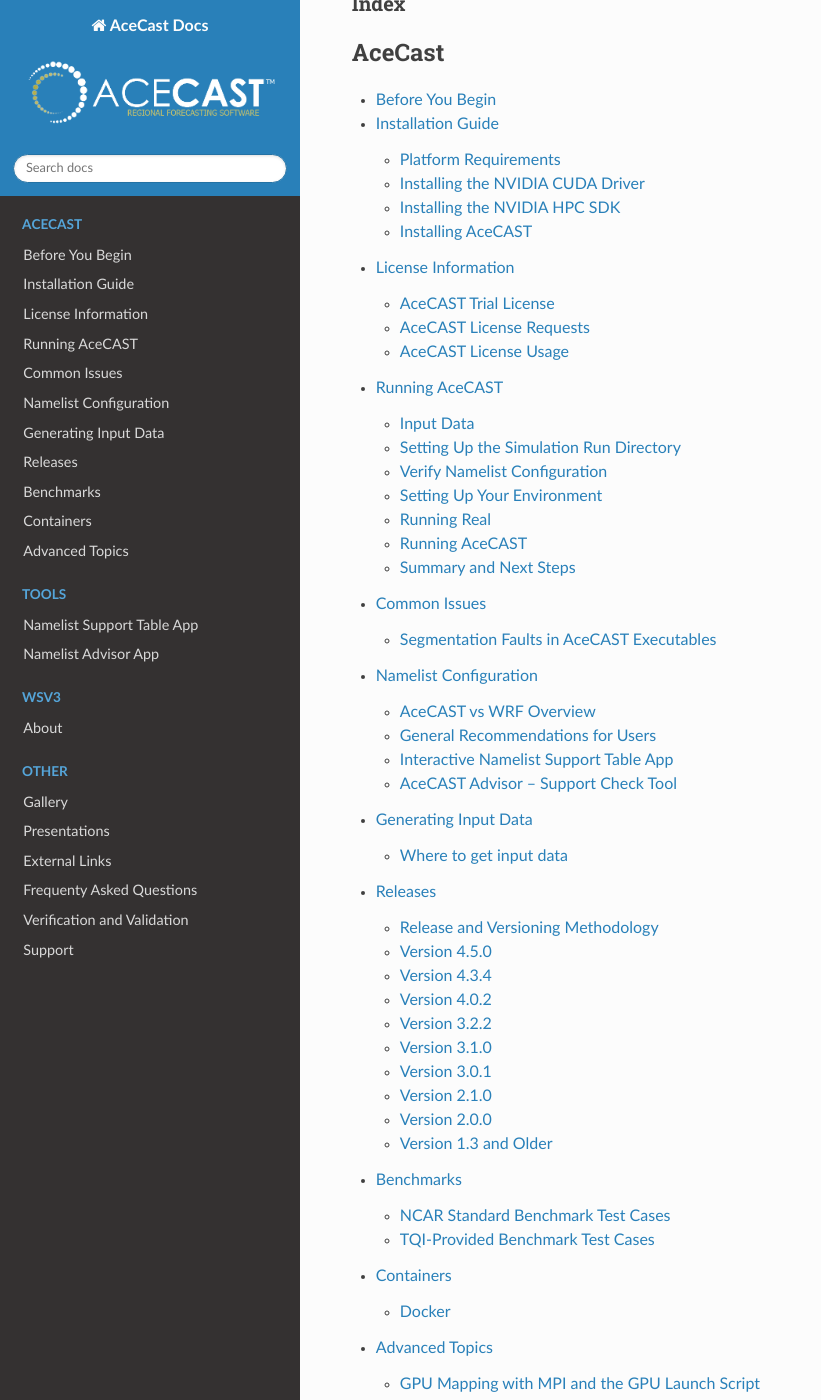
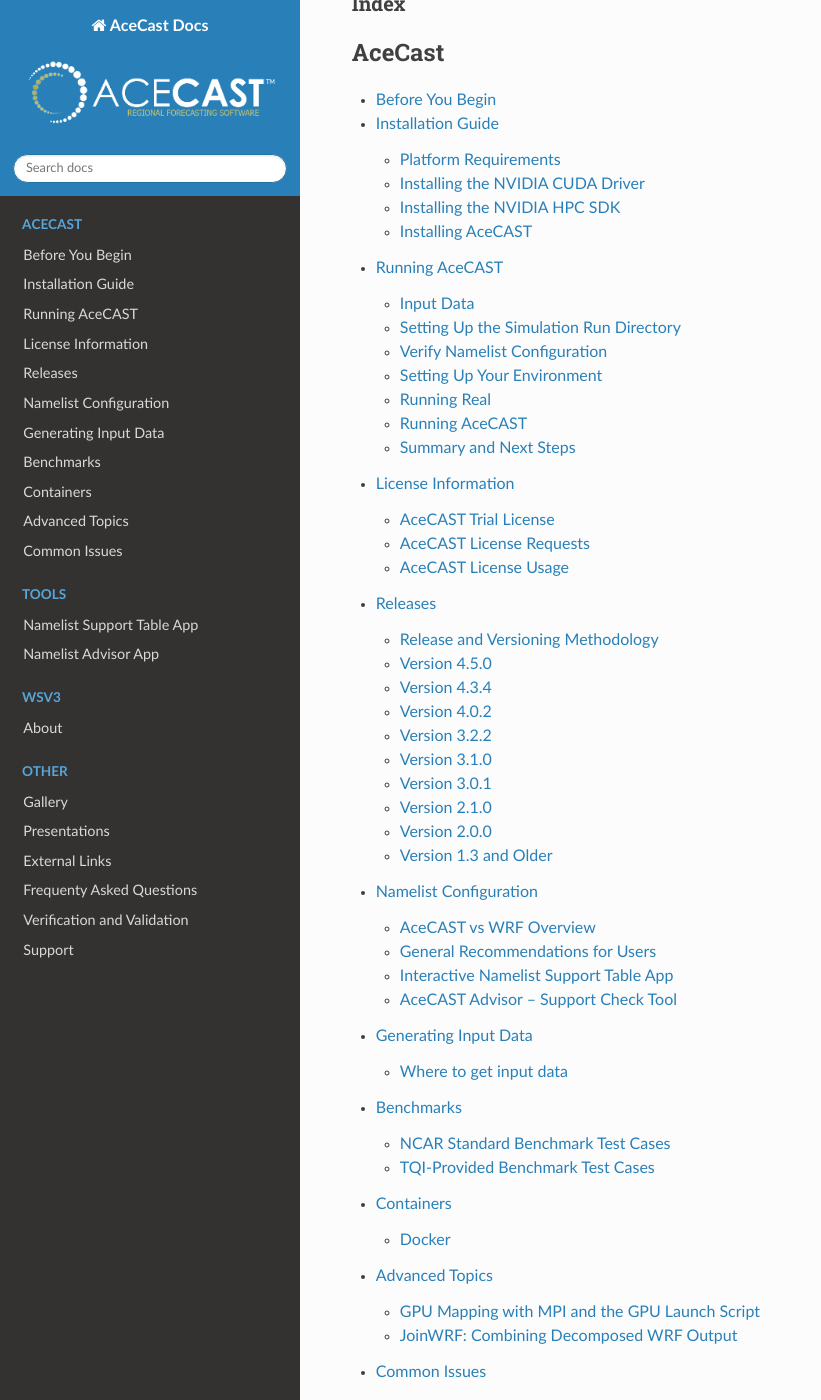
Before and after one commit to TempoQuestInc/AceCAST-Docs, a Sphinx documentation site: the page built from source/index.rst, in a window 1280 px wide and 1400 px high, scrolled down 911 px. Shown: the whole window, without its empty margins (0-821 px from the left). Built offline with Sphinx 7.4.7 and the Read the Docs theme 3.1.0, drawn with Linux system fonts in a browser that asks for light colours; some of the changed text lies outside the part shown.

```diff
--- a/source/index.rst
+++ b/source/index.rst
@@ -40,15 +40,15 @@ Index
 
    BeforeYouBegin.rst
    InstallationGuide.rst
+   RunningAcecast.rst
    License.rst
-   RunningAcecast.rst
-   CommonIssues.rst
+   Releases.rst
    NamelistConfiguration.rst
    GeneratingInputData.rst
-   Releases.rst
    Benchmarks.rst
    Containers.rst
    AdvancedTopics.rst
+   CommonIssues.rst
 
 .. toctree::
    :maxdepth: 1
```
